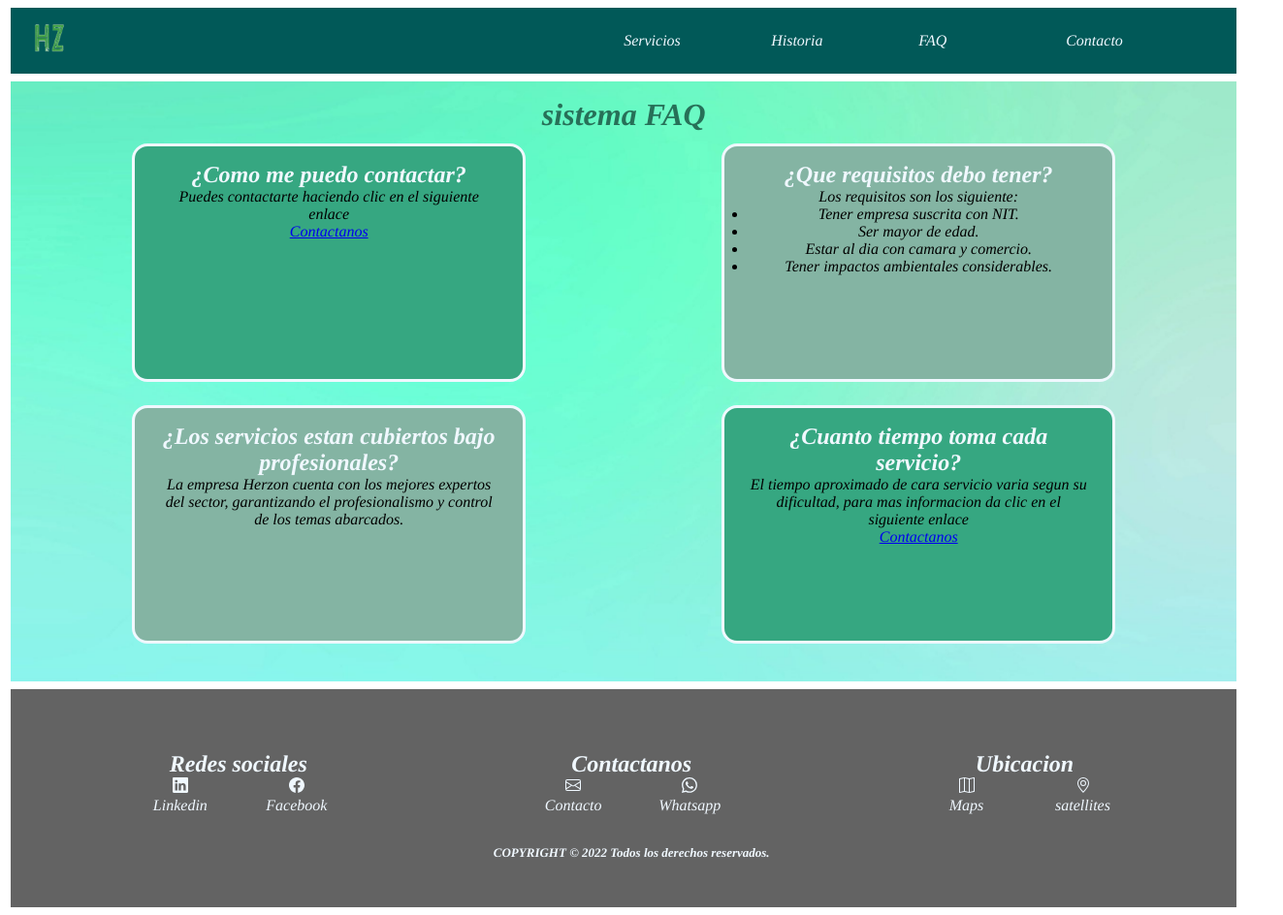
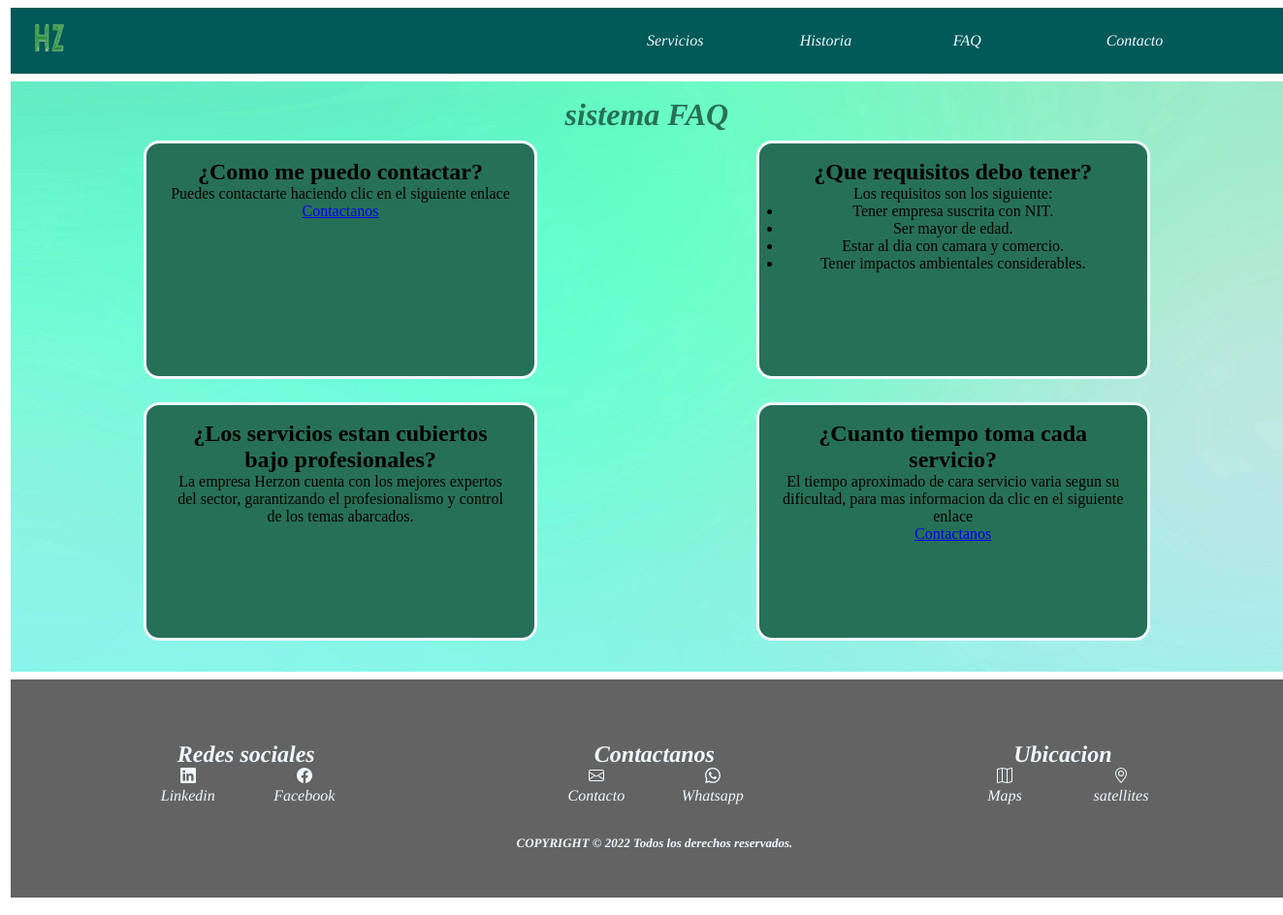
Before and after one commit to DanielHerrera0/Mi-proyecto-web, a plain HTML site: page pages/FAQ.html in a window 1280 px wide. Shown: the whole page at 97% size, 1323 px wide, since content can reach past the window. Drawn offline with nearby package versions, Linux system fonts and the light colour scheme.

Commit message:
Añadiendo sass

```diff
--- /dev/null
+++ b/css/main.scss
@@ -0,0 +1,139 @@
+*{
+    margin: 0;
+    padding: 0;
+    width: 100%;
+}
+
+
+// Header
+header{
+    color: #f0f8ff;
+    background-color: #015958;
+    position: sticky;
+    top: 0%;
+    font-family: 'Tinos', serif;
+    font-weight: 400;
+    padding: 1em 1.5em;
+    margin: 0.5em 0.7em 0.5em 0.7em;
+    width: 98.7%;
+    .navHeader{
+        display: flex;
+        flex-direction: row;
+        justify-content: flex-end;
+        align-items: center;
+        margin: 0%;
+    }
+    .ulHeader{
+        display: flex;
+        justify-content: flex-start;
+        align-items: center;
+    }
+    .liHeader{
+        display: inline;
+    }
+    .ico{
+        width: 2em;
+        }
+    .link{
+        text-decoration: none;
+        color: #f0f8ff;
+        right: 50%;
+        transition: all 0.5s;
+        will-change: width;
+        }
+}
+
+
+
+// Main de FAQ
+
+.MainFaq{
+    background-image: url(../assest/imagen/color.jpg);
+    background-repeat: no-repeat;
+    background-position: center;
+    background-size: cover;
+    background-attachment: fixed;
+    padding: 1em 1.5em;
+    margin: 0.5em 0.7em 0.5em 0.7em;
+    width: 98.7%;
+    h1{
+        color: #277058;
+        font-family: 'Tinos', serif;
+        font-weight: 700;
+        text-align:center;
+    }
+    .seccionRow{
+        display: flex;
+        flex-flow: row wrap;
+        justify-content: space-around;
+        align-items: flex-end;
+        text-align: center;
+        flex-wrap: wrap;
+        .articuloFaq{
+            width: 22em;
+            height: 13em;
+            padding: 1em 1.5em;
+            margin: 0.5em 0.7em 1em 0.7em;
+            border: solid 0.2em #f0f8ff;
+            border-radius: 1em;
+            background-color: #277058;
+            }
+    }
+}
+
+// footer
+
+.footerMobile{
+    display: none;
+}
+
+footer{
+    color: #f0f8ff;
+    background-color: #636363;
+    font-family: 'Tinos', serif;
+    font-weight: 400;
+    padding: 1em 1.5em;
+    margin: 0.5em 0.7em 0.5em 0.7em;
+    width: 98.7%;
+    .navFooter{
+        display: flex;
+        flex-direction: column;
+        align-items: center;
+        text-decoration: none;
+        color: #f0f8ff;
+        text-align:center;
+        padding: 1em 0em;
+        margin: 0.5em 0.5em 1em 0.5em;
+        .seccionRow{
+            display: flex;
+            flex-flow: row wrap;
+            justify-content: space-around;
+            align-items: flex-end;
+            text-align: center;
+            flex-wrap: wrap;
+            .enlacesFooter{
+                width: 15em;
+                padding: 1em 2em;
+                margin: 0.5em 0.7em 1em 0.7em;
+                .letraNav{
+                    font-size: 1.5em;
+                }
+                .ulFooter{
+                    display: flex;
+                    justify-content: flex-start;
+                    align-items: center;
+                    .liFooter{
+                        display: inline;
+                        .aFooter{
+                            text-decoration: none;
+                            color: #f0f8ff;
+                        }
+                    }
+                }
+            }
+        }
+        .letraCopy{
+            font-size:small;
+        }
+    }
+}
--- a/pages/FAQ.html
+++ b/pages/FAQ.html
@@ -4,30 +4,31 @@
     <meta charset="UTF-8">
     <meta http-equiv="X-UA-Compatible" content="IE=edge">
     <meta name="viewport" content="width=device-width, initial-scale=1.0">
-    <link rel="stylesheet" href="../css/styles.css">
     <link rel="shortcut icon" href="../assest/imagen/Herzon.ico">
     <link rel="preconnect" href="https://fonts.googleapis.com">
     <link rel="preconnect" href="https://fonts.gstatic.com" crossorigin>
     <link href="https://fonts.googleapis.com/css2?family=Tinos:ital,wght@1,400;1,700&display=swap" rel="stylesheet">
     <title>HerZon - FAQ</title>
     <!-- <link href="https://cdn.jsdelivr.net/npm/bootstrap@5.2.2/dist/css/bootstrap.min.css" rel="stylesheet" integrity="sha384-Zenh87qX5JnK2Jl0vWa8Ck2rdkQ2Bzep5IDxbcnCeuOxjzrPF/et3URy9Bv1WTRi" crossorigin="anonymous"> -->
+    <!-- <link rel="stylesheet" href="../css/styles.css"> -->
+    <link rel="stylesheet" href="../css/main.css">
 </head>
 <body>
-    <header class="capas header" >
-        <nav>
+    <header>
+        <nav class="navHeader">
             <a href="../index.html" class="link">
-                <img src="../assest/imagen/Herzon.ico" alt="HerZon">
+                <img src="../assest/imagen/Herzon.ico" class="ico" alt="HerZon">
             </a>
-            <ul>
-                <li><a href="./servicios.html" class="link">Servicios</a></li>
-                <li><a href="./historia.html" class="link">Historia</a></li>
-                <li><a href="#" class="link">FAQ</a></li>
-                <li><a href="./contacto.html" class="link">Contacto</a></li>
+            <ul class="ulHeader">
+                <li class="liHeader"><a href="./servicios.html" class="link">Servicios</a></li>
+                <li class="liHeader"><a href="./historia.html" class="link">Historia</a></li>
+                <li class="liHeader"><a href="#" class="link">FAQ</a></li>
+                <li class="liHeader"><a href="./contacto.html" class="link">Contacto</a></li>
             </ul>
         </nav>
     </header>
 
-    <main class="imagenMain capas gridMain main">
+    <main class="MainFaq gridMain main">
         <h1>sistema FAQ</h1>
         <section class="seccionRow">
             <article class="articuloFaq contacto">
@@ -58,22 +59,22 @@
         </section>
     </main>
 
-    <footer class="capas footer">
-        <nav>
+    <footer class="footer">
+        <nav class="navFooter">
             <section class="seccionRow footerDesktop">
                 <article class="enlacesFooter">
                     <h2 class="letraNav">Redes sociales </h2>
                     <div>
-                        <ul>
-                            <li>
-                                <a  href="https://www.linkedin.com/in/danielherreragarzon/" target="_blank" alt="Linkedin" title="Linkedin">
+                        <ul class="ulFooter">
+                            <li class="liFooter">
+                                <a class="aFooter" href="https://www.linkedin.com/in/danielherreragarzon/" target="_blank" alt="Linkedin" title="Linkedin">
                                 <svg xmlns="http://www.w3.org/2000/svg" width="16" height="16" fill="currentColor" class="bi bi-linkedin" viewBox="0 0 16 16">
                                     <path d="M0 1.146C0 .513.526 0 1.175 0h13.65C15.474 0 16 .513 16 1.146v13.708c0 .633-.526 1.146-1.175 1.146H1.175C.526 16 0 15.487 0 14.854V1.146zm4.943 12.248V6.169H2.542v7.225h2.401zm-1.2-8.212c.837 0 1.358-.554 1.358-1.248-.015-.709-.52-1.248-1.342-1.248-.822 0-1.359.54-1.359 1.248 0 .694.521 1.248 1.327 1.248h.016zm4.908 8.212V9.359c0-.216.016-.432.08-.586.173-.431.568-.878 1.232-.878.869 0 1.216.662 1.216 1.634v3.865h2.401V9.25c0-2.22-1.184-3.252-2.764-3.252-1.274 0-1.845.7-2.165 1.193v.025h-.016a5.54 5.54 0 0 1 .016-.025V6.169h-2.4c.03.678 0 7.225 0 7.225h2.4z"/>
                                 </svg>
                                 Linkedin</a>
                             </li>
-                            <li>
-                                <a href="https://www.facebook.com/danel.herrera.9" target="_blank" alt="Facebook" title="Facebook">
+                            <li class="liFooter">
+                                <a class="aFooter" href="https://www.facebook.com/danel.herrera.9" target="_blank" alt="Facebook" title="Facebook">
                                     <svg xmlns="http://www.w3.org/2000/svg" width="16" height="16" fill="currentColor" class="bi bi-facebook" viewBox="0 0 16 16">
                                         <path d="M16 8.049c0-4.446-3.582-8.05-8-8.05C3.58 0-.002 3.603-.002 8.05c0 4.017 2.926 7.347 6.75 7.951v-5.625h-2.03V8.05H6.75V6.275c0-2.017 1.195-3.131 3.022-3.131.876 0 1.791.157 1.791.157v1.98h-1.009c-.993 0-1.303.621-1.303 1.258v1.51h2.218l-.354 2.326H9.25V16c3.824-.604 6.75-3.934 6.75-7.951z"/>
                                     </svg>
@@ -85,16 +86,16 @@
                 <article class="enlacesFooter">
                     <h2 class="letraNav">Contactanos</h2>
                     <div>
-                        <ul>
-                            <li>
-                                <a href="./contacto.html" alt="Contacto" title="Contacto">
+                        <ul class="ulFooter">
+                            <li class="liFooter">
+                                <a class="aFooter" href="./contacto.html" alt="Contacto" title="Contacto">
                                     <svg xmlns="http://www.w3.org/2000/svg" width="16" height="16" fill="currentColor" class="bi bi-envelope" viewBox="0 0 16 16">
                                         <path d="M0 4a2 2 0 0 1 2-2h12a2 2 0 0 1 2 2v8a2 2 0 0 1-2 2H2a2 2 0 0 1-2-2V4Zm2-1a1 1 0 0 0-1 1v.217l7 4.2 7-4.2V4a1 1 0 0 0-1-1H2Zm13 2.383-4.708 2.825L15 11.105V5.383Zm-.034 6.876-5.64-3.471L8 9.583l-1.326-.795-5.64 3.47A1 1 0 0 0 2 13h12a1 1 0 0 0 .966-.741ZM1 11.105l4.708-2.897L1 5.383v5.722Z"/>
                                     </svg>
                                 Contacto</a>
                             </li>
-                            <li>
-                                <a href="https://api.whatsapp.com/send?phone=573214197520&text=Hola%20HerZon,%20quisiera%20informaci%C3%B3n%20sobre%20sus%20servicios" target="_blank" alt="Whatsapp" title="Whatsapp">
+                            <li class="liFooter">
+                                <a class="aFooter" href="https://api.whatsapp.com/send?phone=573214197520&text=Hola%20HerZon,%20quisiera%20informaci%C3%B3n%20sobre%20sus%20servicios" target="_blank" alt="Whatsapp" title="Whatsapp">
                                     <svg xmlns="http://www.w3.org/2000/svg" width="16" height="16" fill="currentColor" class="bi bi-whatsapp" viewBox="0 0 16 16">
                                         <path d="M13.601 2.326A7.854 7.854 0 0 0 7.994 0C3.627 0 .068 3.558.064 7.926c0 1.399.366 2.76 1.057 3.965L0 16l4.204-1.102a7.933 7.933 0 0 0 3.79.965h.004c4.368 0 7.926-3.558 7.93-7.93A7.898 7.898 0 0 0 13.6 2.326zM7.994 14.521a6.573 6.573 0 0 1-3.356-.92l-.24-.144-2.494.654.666-2.433-.156-.251a6.56 6.56 0 0 1-1.007-3.505c0-3.626 2.957-6.584 6.591-6.584a6.56 6.56 0 0 1 4.66 1.931 6.557 6.557 0 0 1 1.928 4.66c-.004 3.639-2.961 6.592-6.592 6.592zm3.615-4.934c-.197-.099-1.17-.578-1.353-.646-.182-.065-.315-.099-.445.099-.133.197-.513.646-.627.775-.114.133-.232.148-.43.05-.197-.1-.836-.308-1.592-.985-.59-.525-.985-1.175-1.103-1.372-.114-.198-.011-.304.088-.403.087-.088.197-.232.296-.346.1-.114.133-.198.198-.33.065-.134.034-.248-.015-.347-.05-.099-.445-1.076-.612-1.47-.16-.389-.323-.335-.445-.34-.114-.007-.247-.007-.38-.007a.729.729 0 0 0-.529.247c-.182.198-.691.677-.691 1.654 0 .977.71 1.916.81 2.049.098.133 1.394 2.132 3.383 2.992.47.205.84.326 1.129.418.475.152.904.129 1.246.08.38-.058 1.171-.48 1.338-.943.164-.464.164-.86.114-.943-.049-.084-.182-.133-.38-.232z"/>
                                     </svg>
@@ -106,16 +107,16 @@
                 <article class="enlacesFooter">
                     <h2 class="letraNav">Ubicacion</h2>
                     <div>
-                        <ul>
-                            <li>
-                                <a href="https://www.google.com/maps/place/Bogot%C3%A1/@4.6486259,-74.2478919,11z/data=!3m1!4b1!4m5!3m4!1s0x8e3f9bfd2da6cb29:0x239d635520a33914!8m2!3d4.7109886!4d-74.072092" target="_blank" alt="Google Maps" title="Google Maps">
+                        <ul class="ulFooter">
+                            <li class="liFooter">
+                                <a class="aFooter" href="https://www.google.com/maps/place/Bogot%C3%A1/@4.6486259,-74.2478919,11z/data=!3m1!4b1!4m5!3m4!1s0x8e3f9bfd2da6cb29:0x239d635520a33914!8m2!3d4.7109886!4d-74.072092" target="_blank" alt="Google Maps" title="Google Maps">
                                     <svg xmlns="http://www.w3.org/2000/svg" width="16" height="16" fill="currentColor" class="bi bi-map" viewBox="0 0 16 16">
                                         <path fill-rule="evenodd" d="M15.817.113A.5.5 0 0 1 16 .5v14a.5.5 0 0 1-.402.49l-5 1a.502.502 0 0 1-.196 0L5.5 15.01l-4.902.98A.5.5 0 0 1 0 15.5v-14a.5.5 0 0 1 .402-.49l5-1a.5.5 0 0 1 .196 0L10.5.99l4.902-.98a.5.5 0 0 1 .415.103zM10 1.91l-4-.8v12.98l4 .8V1.91zm1 12.98 4-.8V1.11l-4 .8v12.98zm-6-.8V1.11l-4 .8v12.98l4-.8z"/>
                                     </svg>
                                 Maps</a>
                             </li>
-                            <li>
-                                <a href="https://satellites.pro/mapa_de_Bogota.Bogota_D.C.Colombia" target="_blank" alt="satellites" title="satellites">
+                            <li class="liFooter">
+                                <a class="aFooter" href="https://satellites.pro/mapa_de_Bogota.Bogota_D.C.Colombia" target="_blank" alt="satellites" title="satellites">
                                     <svg xmlns="http://www.w3.org/2000/svg" width="16" height="16" fill="currentColor" class="bi bi-geo-alt" viewBox="0 0 16 16">
                                         <path d="M12.166 8.94c-.524 1.062-1.234 2.12-1.96 3.07A31.493 31.493 0 0 1 8 14.58a31.481 31.481 0 0 1-2.206-2.57c-.726-.95-1.436-2.008-1.96-3.07C3.304 7.867 3 6.862 3 6a5 5 0 0 1 10 0c0 .862-.305 1.867-.834 2.94zM8 16s6-5.686 6-10A6 6 0 0 0 2 6c0 4.314 6 10 6 10z"/>
                                         <path d="M8 8a2 2 0 1 1 0-4 2 2 0 0 1 0 4zm0 1a3 3 0 1 0 0-6 3 3 0 0 0 0 6z"/>
@@ -131,21 +132,21 @@
             <section class="seccionRow">
                 <article class="enlacesFooter">
                     <div>
-                        <ul>
-                            <li>
-                                <a  href="https://www.linkedin.com/in/danielherreragarzon/" target="_blank" alt="Linkedin" title="Linkedin">
+                        <ul class="ulFooter">
+                            <li class="liFooter">
+                                <a class="aFooter"  href="https://www.linkedin.com/in/danielherreragarzon/" target="_blank" alt="Linkedin" title="Linkedin">
                                 <svg xmlns="http://www.w3.org/2000/svg" width="16" height="16" fill="currentColor" class="bi bi-linkedin" viewBox="0 0 16 16">
                                     <path d="M0 1.146C0 .513.526 0 1.175 0h13.65C15.474 0 16 .513 16 1.146v13.708c0 .633-.526 1.146-1.175 1.146H1.175C.526 16 0 15.487 0 14.854V1.146zm4.943 12.248V6.169H2.542v7.225h2.401zm-1.2-8.212c.837 0 1.358-.554 1.358-1.248-.015-.709-.52-1.248-1.342-1.248-.822 0-1.359.54-1.359 1.248 0 .694.521 1.248 1.327 1.248h.016zm4.908 8.212V9.359c0-.216.016-.432.08-.586.173-.431.568-.878 1.232-.878.869 0 1.216.662 1.216 1.634v3.865h2.401V9.25c0-2.22-1.184-3.252-2.764-3.252-1.274 0-1.845.7-2.165 1.193v.025h-.016a5.54 5.54 0 0 1 .016-.025V6.169h-2.4c.03.678 0 7.225 0 7.225h2.4z"/>
                                 </svg></a>
                             </li>
-                            <li>
-                                <a href="https://api.whatsapp.com/send?phone=573214197520&text=Hola%20HerZon,%20quisiera%20informaci%C3%B3n%20sobre%20sus%20servicios" target="_blank" alt="Whatsapp" title="Whatsapp">
+                            <li class="liFooter">
+                                <a class="aFooter" href="https://api.whatsapp.com/send?phone=573214197520&text=Hola%20HerZon,%20quisiera%20informaci%C3%B3n%20sobre%20sus%20servicios" target="_blank" alt="Whatsapp" title="Whatsapp">
                                     <svg xmlns="http://www.w3.org/2000/svg" width="16" height="16" fill="currentColor" class="bi bi-whatsapp" viewBox="0 0 16 16">
                                         <path d="M13.601 2.326A7.854 7.854 0 0 0 7.994 0C3.627 0 .068 3.558.064 7.926c0 1.399.366 2.76 1.057 3.965L0 16l4.204-1.102a7.933 7.933 0 0 0 3.79.965h.004c4.368 0 7.926-3.558 7.93-7.93A7.898 7.898 0 0 0 13.6 2.326zM7.994 14.521a6.573 6.573 0 0 1-3.356-.92l-.24-.144-2.494.654.666-2.433-.156-.251a6.56 6.56 0 0 1-1.007-3.505c0-3.626 2.957-6.584 6.591-6.584a6.56 6.56 0 0 1 4.66 1.931 6.557 6.557 0 0 1 1.928 4.66c-.004 3.639-2.961 6.592-6.592 6.592zm3.615-4.934c-.197-.099-1.17-.578-1.353-.646-.182-.065-.315-.099-.445.099-.133.197-.513.646-.627.775-.114.133-.232.148-.43.05-.197-.1-.836-.308-1.592-.985-.59-.525-.985-1.175-1.103-1.372-.114-.198-.011-.304.088-.403.087-.088.197-.232.296-.346.1-.114.133-.198.198-.33.065-.134.034-.248-.015-.347-.05-.099-.445-1.076-.612-1.47-.16-.389-.323-.335-.445-.34-.114-.007-.247-.007-.38-.007a.729.729 0 0 0-.529.247c-.182.198-.691.677-.691 1.654 0 .977.71 1.916.81 2.049.098.133 1.394 2.132 3.383 2.992.47.205.84.326 1.129.418.475.152.904.129 1.246.08.38-.058 1.171-.48 1.338-.943.164-.464.164-.86.114-.943-.049-.084-.182-.133-.38-.232z"/>
                                     </svg></a>
                             </li>
-                            <li>
-                                <a href="https://www.google.com/maps/place/Bogot%C3%A1/@4.6486259,-74.2478919,11z/data=!3m1!4b1!4m5!3m4!1s0x8e3f9bfd2da6cb29:0x239d635520a33914!8m2!3d4.7109886!4d-74.072092" target="_blank" alt="Google Maps" title="Google Maps">
+                            <li class="liFooter">
+                                <a class="aFooter" href="https://www.google.com/maps/place/Bogot%C3%A1/@4.6486259,-74.2478919,11z/data=!3m1!4b1!4m5!3m4!1s0x8e3f9bfd2da6cb29:0x239d635520a33914!8m2!3d4.7109886!4d-74.072092" target="_blank" alt="Google Maps" title="Google Maps">
                                     <svg xmlns="http://www.w3.org/2000/svg" width="16" height="16" fill="currentColor" class="bi bi-map" viewBox="0 0 16 16">
                                         <path fill-rule="evenodd" d="M15.817.113A.5.5 0 0 1 16 .5v14a.5.5 0 0 1-.402.49l-5 1a.502.502 0 0 1-.196 0L5.5 15.01l-4.902.98A.5.5 0 0 1 0 15.5v-14a.5.5 0 0 1 .402-.49l5-1a.5.5 0 0 1 .196 0L10.5.99l4.902-.98a.5.5 0 0 1 .415.103zM10 1.91l-4-.8v12.98l4 .8V1.91zm1 12.98 4-.8V1.11l-4 .8v12.98zm-6-.8V1.11l-4 .8v12.98l4-.8z"/>
                                     </svg></a>
```
Also changed, not shown: index.html (+4 -1 lines), pages/contacto.html (+1 -1 lines), pages/historia.html (+1 -1 lines), pages/servicios.html (+1 -1 lines), css/main.css (added), 1 other file.
